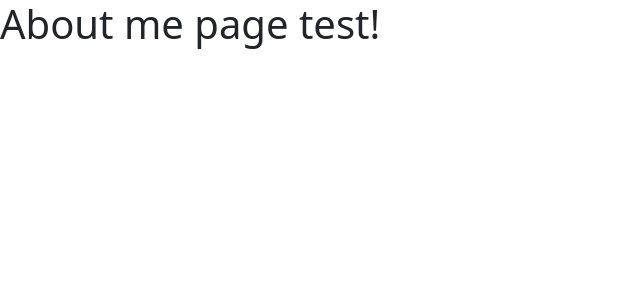
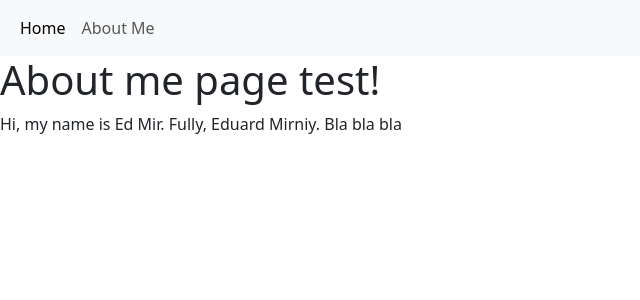
Before and after one commit to EdM1r/EdMirSite, a Flask app: page /about-me in a window 1280 px wide. Shown: the top 300 px of the page, without its empty margins (0-640 px from the left). Run offline with Flask 2, Linux system fonts and the light colour scheme; some libraries are stand-ins or nearby versions.

Commit message:
add nav bar

```diff
--- a/website/templates/about-me.html
+++ b/website/templates/about-me.html
@@ -2,4 +2,5 @@
 {% block title%} About Ed Mir {% endblock %}
 {% block content%}
     <h1>About me page test!</h1>
+    <p>Hi, my name is Ed Mir. Fully, Eduard Mirniy. Bla bla bla</p>
 {% endblock %}
--- a/website/templates/base.html
+++ b/website/templates/base.html
@@ -9,6 +9,24 @@
     <title>{% block title%}{% endblock %}</title>
 </head>
 <body>
+    <nav class="navbar navbar-expand-lg bg-body-tertiary">
+        <div class="container-fluid">
+          <button class="navbar-toggler" type="button" data-bs-toggle="collapse" data-bs-target="#navbarNav" aria-controls="navbarNav" aria-expanded="false" aria-label="Toggle navigation">
+            <span class="navbar-toggler-icon"></span>
+          </button>
+          <div class="collapse navbar-collapse" id="navbarNav">
+            <ul class="navbar-nav">
+              <li class="nav-item">
+                <a class="nav-link active" aria-current="page" href="/">Home</a>
+              </li>
+              <li class="nav-item">
+                <a class="nav-link" href="/about-me">About Me</a>
+              </li>
+
+            </ul>
+          </div>
+        </div>
+      </nav>
     {% block content%}{% endblock %}
     <script src="https://cdn.jsdelivr.net/npm/bootstrap@5.3.0-alpha1/dist/js/bootstrap.bundle.min.js" integrity="sha384-w76AqPfDkMBDXo30jS1Sgez6pr3x5MlQ1ZAGC+nuZB+EYdgRZgiwxhTBTkF7CXvN" crossorigin="anonymous"></script>
 </body>
```
